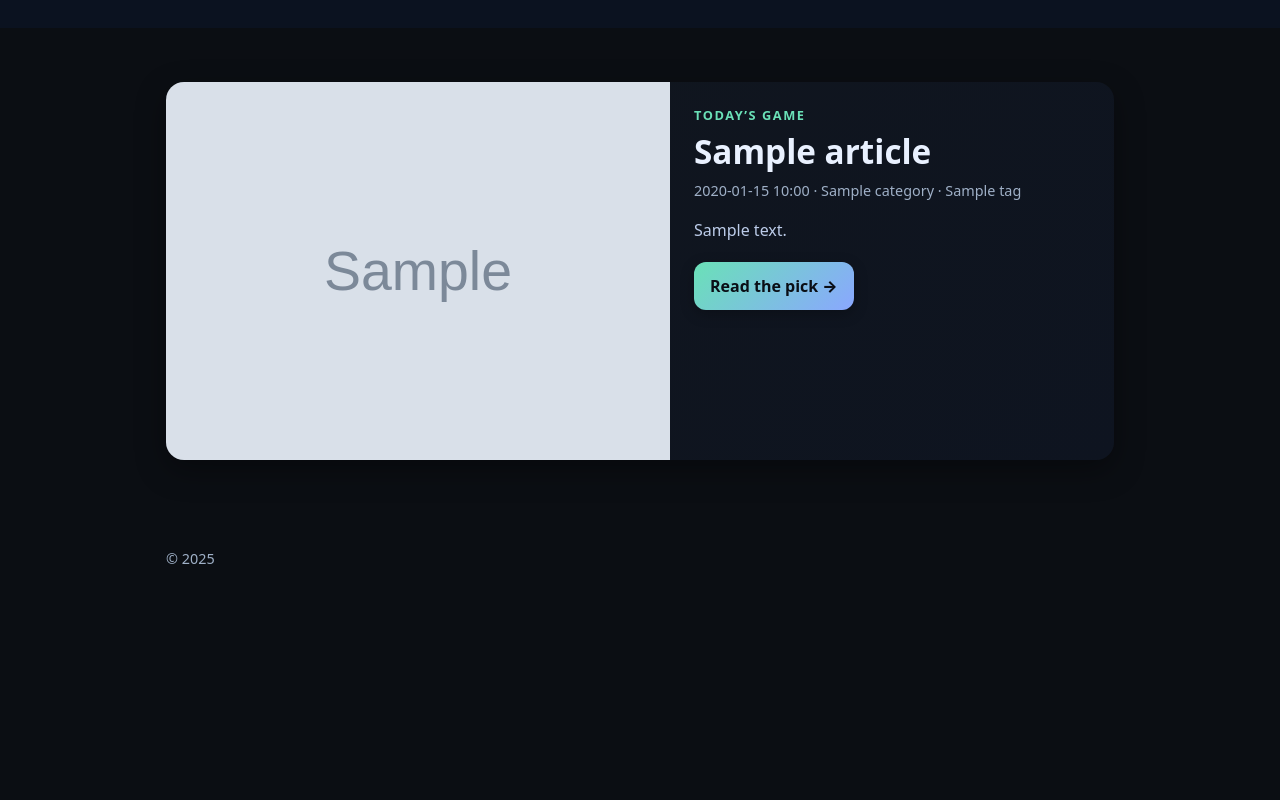
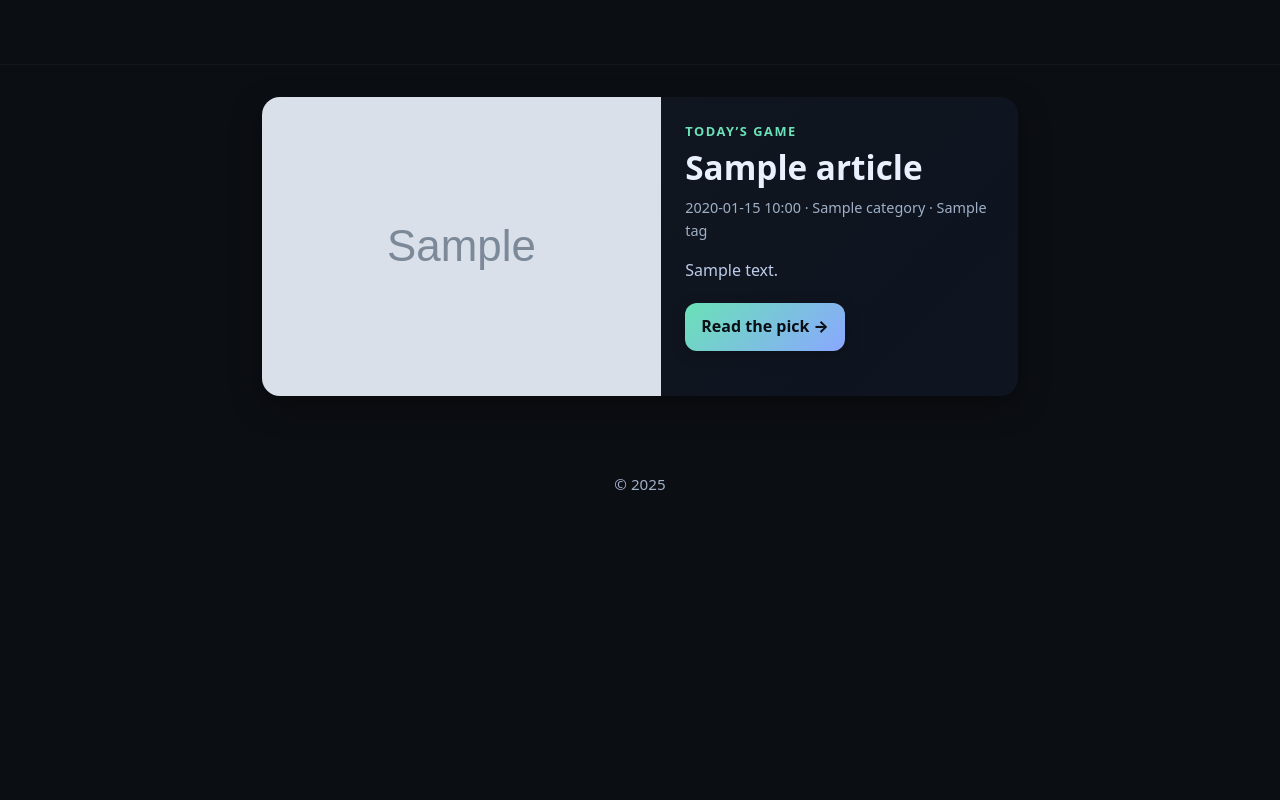
Before and after one commit to Bttlbmb/hiddengemgames, a Python web app: template templates/index.html in a window 1280 px wide. Run offline with Jinja, Linux system fonts and the light colour scheme; the template is opened without the code that fills it: most values are stand-ins (such as "Sample title", 1, 10 or a date in 2020); grey boxes marked "Sample" are stand-in pictures.

Commit message:
Update hgg.css

```diff
--- a/themes/hgg/static/hgg.css
+++ b/themes/hgg/static/hgg.css
@@ -1,125 +1,157 @@
+/* ===========================
+   Hidden Gem Games – hgg.css
+   =========================== */
+
+/* ---------- Theme (premium dark) ---------- */
 :root{
-  --ink:#e6f1ff;      /* soft light text */
-  --muted:#94a3b8;    /* muted blue-gray */
-  --bg:#0b0e13;       /* deep near-black background */
-  --card:#11161e;     /* slightly lighter card panels */
-  --accent:#34d399;   /* emerald glow */
-  --content-width: 760px;   /* one place to control card width */
+  /* Colors */
+  --bg:#0b0e13;        /* page background (near-black) */
+  --card:#11161e;      /* card background */
+  --ink:#e6f1ff;       /* main text */
+  --muted:#9fb0c7;     /* secondary text */
+  --accent:#10b981;    /* emerald accent */
+
+  /* Layout */
+  --content-width: 820px;  /* shared max width for header/main/footer */
+  --radius: 14px;
+  --shadow: 0 6px 20px rgba(0,0,0,.18);
 }
 
-.wrap{ max-width: var(--content-width, 980px); margin:0 auto; padding:0 16px; }
-
+/* ---------- Base ---------- */
 *{box-sizing:border-box}
-html,body{margin:0;padding:0}
+html,body{height:100%}
 body{
+  margin:0;
   background:var(--bg);
   color:var(--ink);
-  font:16px/1.55 system-ui,-apple-system,Segoe UI,Roboto,Helvetica,Arial;
+  font: 400 16px/1.6 system-ui,-apple-system,Segoe UI,Roboto,Inter,Helvetica,Arial,sans-serif;
+  -webkit-font-smoothing:antialiased;
+  -moz-osx-font-smoothing:grayscale;
 }
-a{color:var(--accent);text-decoration:none}
-a:hover{text-decoration:underline}
-.wrap{max-width:980px;margin:0 auto;padding:0 16px}
+a{color:inherit}
+a:hover{color:var(--ink)}
 
-/* Header */
-.site-header{background:#0b1220;color:#eaf2ff}
-.header-inner{display:flex;align-items:center;gap:20px;padding:14px 0}
-.brand{font-weight:900;color:#eaf2ff;font-size:1.25rem}
-.nav{margin-left:auto;display:flex;gap:18px}
-.nav a{color:#cfe0ff;font-weight:600}
-.nav a:hover{color:#fff}
-
-/* Main */
-.main{padding:22px 0}
-
-/* ---------- Today’s Game (centered, premium single column) ---------- */
-.today{
+/* Centering helper used by header, main, footer */
+.wrap{
   max-width: var(--content-width);
-  margin: 20px auto;
-  background: var(--card);
-  border-radius: 14px;
-  padding: 24px 22px;
-  box-shadow: 0 6px 20px rgba(0,0,0,.06);
-  text-align: center;
+  margin: 0 auto;
+  padding: 0 16px;
 }
 
-.today-kicker{
-  font-size:.9rem;
-  letter-spacing:.12em;
-  text-transform:uppercase;
-  color:#059669;
-  margin:4px 0 8px;
+/* ---------- Header / Nav ---------- */
+.site-header{
+  position: sticky; top:0; z-index:50;
+  background:var(--bg);
+  border-bottom:1px solid rgba(255,255,255,.04);
+}
+.header-inner{
+  height:64px;
+  display:flex; align-items:center; justify-content:space-between;
+  gap:16px;
+}
+.brand{
+  text-decoration:none;
+  font-weight:800;
+  letter-spacing:.2px;
+  font-size:1.125rem;
+  color:var(--ink);
+}
+.nav{display:flex; align-items:center; gap:18px;}
+.nav a{
+  text-decoration:none;
+  color:var(--muted);
+  font-weight:600;
+  font-size:.95rem;
+  padding:6px 2px;
+  border-radius:8px;
+  opacity:.95;
+}
+.nav a:hover{
+  color:var(--ink);
+  text-decoration:underline;
+  text-underline-offset:3px;
 }
 
+/* ---------- Footer ---------- */
+.site-footer{padding:28px 0 40px; color:var(--muted);}
+.footer-inner{display:flex; align-items:center; justify-content:center; text-align:center;}
+.small{font-size:.95rem}
+.muted{color:var(--muted)}
+
+/* ---------- Intro card ---------- */
+.site-intro{
+  max-width:var(--content-width);
+  margin:20px auto;
+  padding:14px 18px;
+  background:var(--card);
+  border-radius:var(--radius);
+  box-shadow:var(--shadow);
+  text-align:center;
+}
+.site-intro p{margin:0; color:var(--muted)}
+.site-intro strong{color:var(--ink)}
+
+/* ---------- Today card ---------- */
+.today{
+  max-width:var(--content-width);
+  margin:20px auto;
+  background:var(--card);
+  border-radius:var(--radius);
+  padding:24px 22px;
+  box-shadow:var(--shadow);
+}
+.today-kicker{
+  text-align:center;
+  font-size:.9rem;
+  letter-spacing:.08em;
+  text-transform:uppercase;
+  color:var(--accent);
+  margin:4px 0 10px;
+}
 .today-title{
-  font-size:clamp(1.6rem,3.2vw,2.2rem);
-  margin:6px 0 6px;
+  text-align:center;
+  font-weight:800;
+  font-size:clamp(1.6rem,3.6vw,2.4rem);
+  margin:6px 0 16px;
 }
 
-.today-meta{
-  color:var(--muted);
-  font-size:.95rem;
-  margin-bottom:12px;
+/* Markdown/body content inside today card */
+.today-body{color:var(--ink)}
+.today-body p{margin:0 0 14px}
+.today-body h3{
+  margin:18px 0 10px;
+  font-size:1.05rem;
+  color:var(--ink);
+}
+.today-body ul{
+  margin:12px 0 18px 1.25rem;
+  padding:0;
+}
+.today-body li{margin:6px 0}
+
+/* Steam header image */
+.today-body img{
+  display:block;
+  max-width:100%;
+  width:560px;          /* typical Steam header width */
+  height:auto;
+  margin:0 auto 14px;
+  border-radius:12px;
+  box-shadow:0 8px 18px rgba(0,0,0,.28);
 }
 
-/* Content inside the card */
-.today-body{ margin-top:6px; }
+/* Links in body */
+.today-body a{color:var(--ink); text-decoration:underline;}
+.today-body a:hover{opacity:.9}
 
-/* Keep body text readable (not full-width) and left-aligned */
-.today-body p,
-.today-body ul,
-.today-body ol{
-  text-align:left;
-  max-width:66ch;
-  margin-left:auto;
-  margin-right:auto;
+/* ---------- Utilities ---------- */
+.center{text-align:center}
+.hr{height:1px; background:rgba(255,255,255,.06); border:0; margin:16px 0}
+
+/* ---------- Responsive ---------- */
+@media (max-width: 640px){
+  .header-inner{flex-wrap:wrap; height:auto; padding:10px 0}
+  .nav{width:100%; justify-content:flex-start; gap:14px}
+  .today, .site-intro{padding:18px 14px}
+  .today-body img{width:100%}
 }
-
-/* Center the Steam image, no overlay, tasteful size cap */
-.today-body img{
-  display:block;
-  margin:10px auto 14px auto;   /* center horizontally */
-  height:auto;
-  width:auto;                    /* respect natural width */
-  max-width:560px;               /* cap so it doesn’t get too wide */
-  border-radius:12px;
-  box-shadow:0 10px 28px rgba(0,0,0,.10);
-}
-
-/* Headings inside the body: align left but keep same measure */
-.today-body h3{
-  max-width:66ch;
-  margin:18px auto 8px auto;
-  text-align:left;
-}
-
-/* Footer */
-.site-footer{padding:20px 0 30px}
-.small{font-size:.9rem}
-.muted{color:var(--muted)}
-
-/* ---------- Responsive tweaks ---------- */
-@media (max-width: 640px){
-  .today{ padding:18px 14px; }
-  .today-body img{ max-width:100%; }  /* let image fit small screens */
-}
-
-/* Intro block — match Today card exactly */
-.site-intro{
-  max-width: var(--content-width);
-  margin: 20px auto;                 /* same outer spacing as .today */
-  padding: 24px 22px;                /* same inner padding as .today */
-  background: var(--card);
-  border-radius: 14px;
-  box-shadow: 0 6px 20px rgba(0,0,0,.06);
-  text-align: center;
-}
-.site-intro p{
-  margin: 0;
-  font-size: 1rem;
-  color: var(--muted);
-  line-height: 1.55;
-  max-width: 66ch;                   /* readable measure */
-  margin-left: auto;
-  margin-right: auto;
-}
-.site-intro strong{ color: var(--ink); }
```
